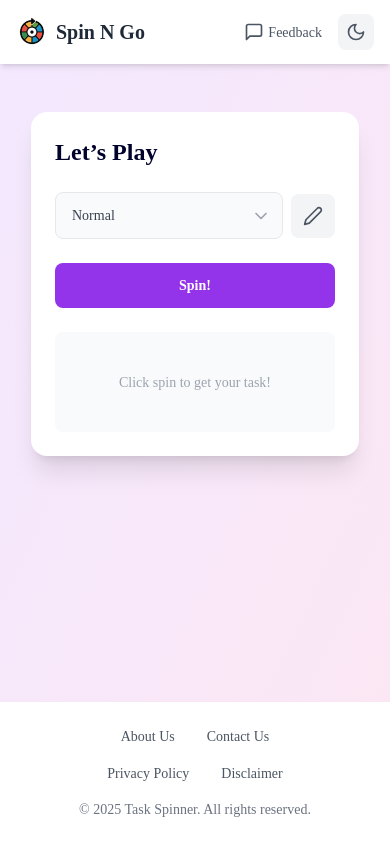
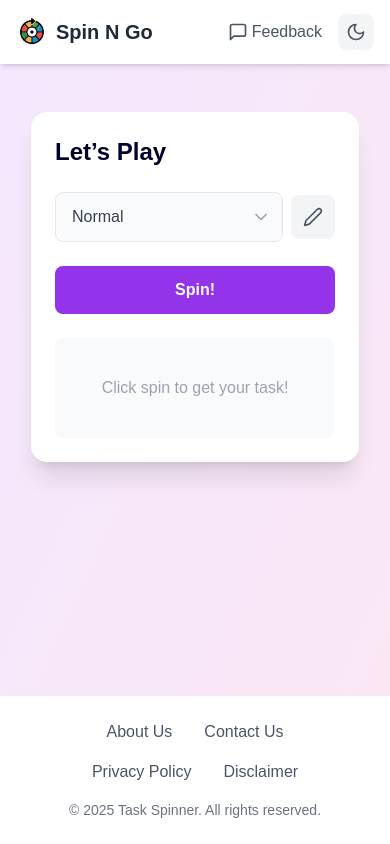
Before and after one commit to Thummar-harsh/spinngo, a React (Vite) app: page / in a window 390 px wide. Built offline with nearby package versions, Linux system fonts and the light colour scheme.

Commit message:
make  poppins font

```diff
--- a/src/index.css
+++ b/src/index.css
@@ -4,14 +4,6 @@
 @import url('https://fonts.googleapis.com/css2?family=Orbitron:wght@500&display=swap');
 
 
-
-  body {
-    font-family: cursive;
-    font-size: 16px;  /* Base size for desktop */
+body {
+    font-family: poppins, sans-serif;
   }
-
-  @media (max-width: 768px) {
-    body {
-      font-size: 14px;  /* Adjust font size on smaller screens */
-    }
-  }
```
